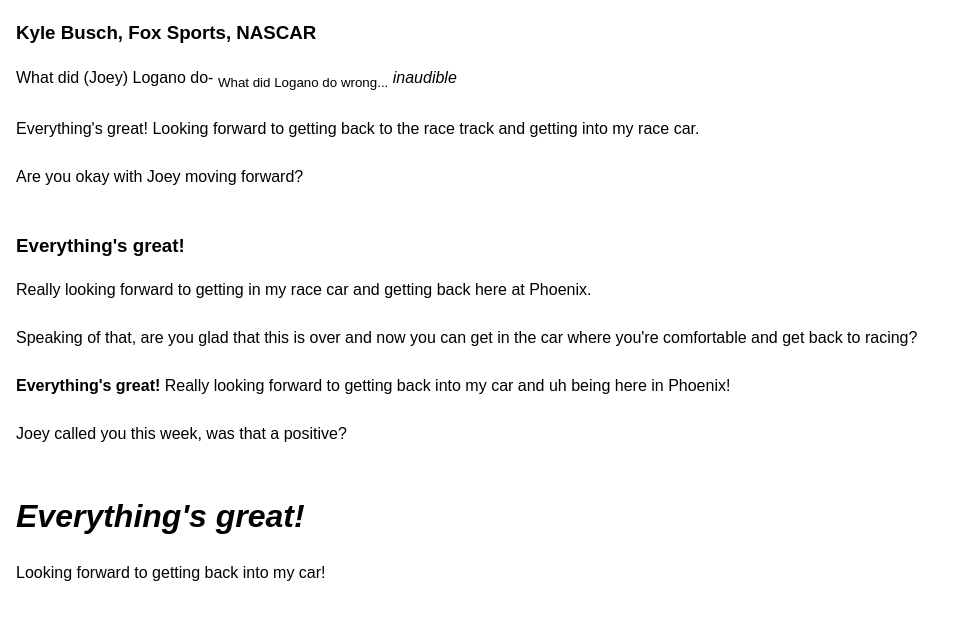
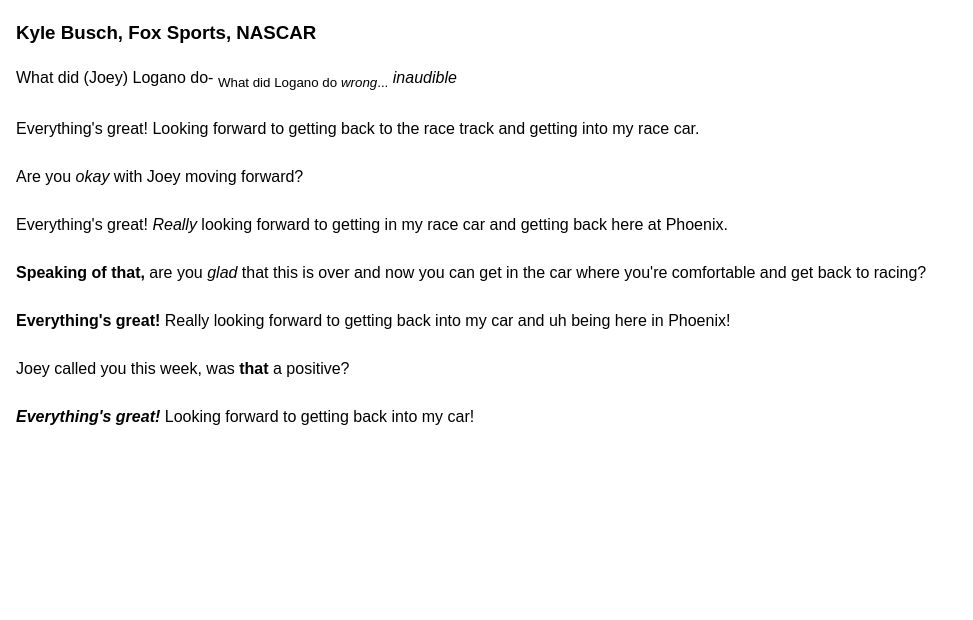
Before and after one commit to yurekm2/yurekm2_inclass2, a plain HTML site: page index.html in a window 1280 px wide. Shown: the part 112-732 px from the top of the page, without its empty margins (0-973 px from the left). Drawn offline with Linux system fonts and the light colour scheme.

Commit message:
Style change 3

```diff
--- a/index.html
+++ b/index.html
@@ -6,7 +6,7 @@
   <body>
   <h1>"Busch Tight-Lipped After Meeting in NASCAR Hauler"</h1>
     <h3>Kyle Busch, Fox Sports, NASCAR</h3>
-    <p>What did (Joey) Logano do-    <sub>What did Logano do wrong...</sub> <em>inaudible</em><br><br>Everything's great! Looking forward to getting back to the race track and getting into my race car.<br><br>Are you okay with Joey moving forward?<br><br><h3>Everything's great!</h3> Really looking forward to getting in my race car and getting back here at Phoenix.<br><br>Speaking of that, are you glad that this is over and now you can get in the car where you're comfortable and get back to racing?<br><br><strong>Everything's great!</strong> Really looking forward to getting back into my car and uh being here in Phoenix!<br><br>Joey called you this week, was that a positive?<br><br><h1><em>Everything's great!</em></h1> Looking forward to getting back into my car!</p>
+    <p>What did (Joey) Logano do-&#9;<sub>What did Logano do <em>wrong</em>...</sub> <em>inaudible</em><br><br>Everything's great! Looking forward to getting back to the race track and getting into my race car.<br><br>Are you <em>okay</em> with Joey moving forward?<br><br>Everything's great! <em>Really</em> looking forward to getting in my race car and getting back here at Phoenix.<br><br><b>Speaking of that,</b> are you <em>glad</em> that this is over and now you can get in the car where you're comfortable and get back to racing?<br><br><strong>Everything's great!</strong> Really looking forward to getting back into my car and uh being here in Phoenix!<br><br>Joey called you this week, was <b>that</b> a positive?<br><br><strong><em>Everything's great!</em></strong> Looking forward to getting back into my car!</p>
 
   </body>
 </html>
```
